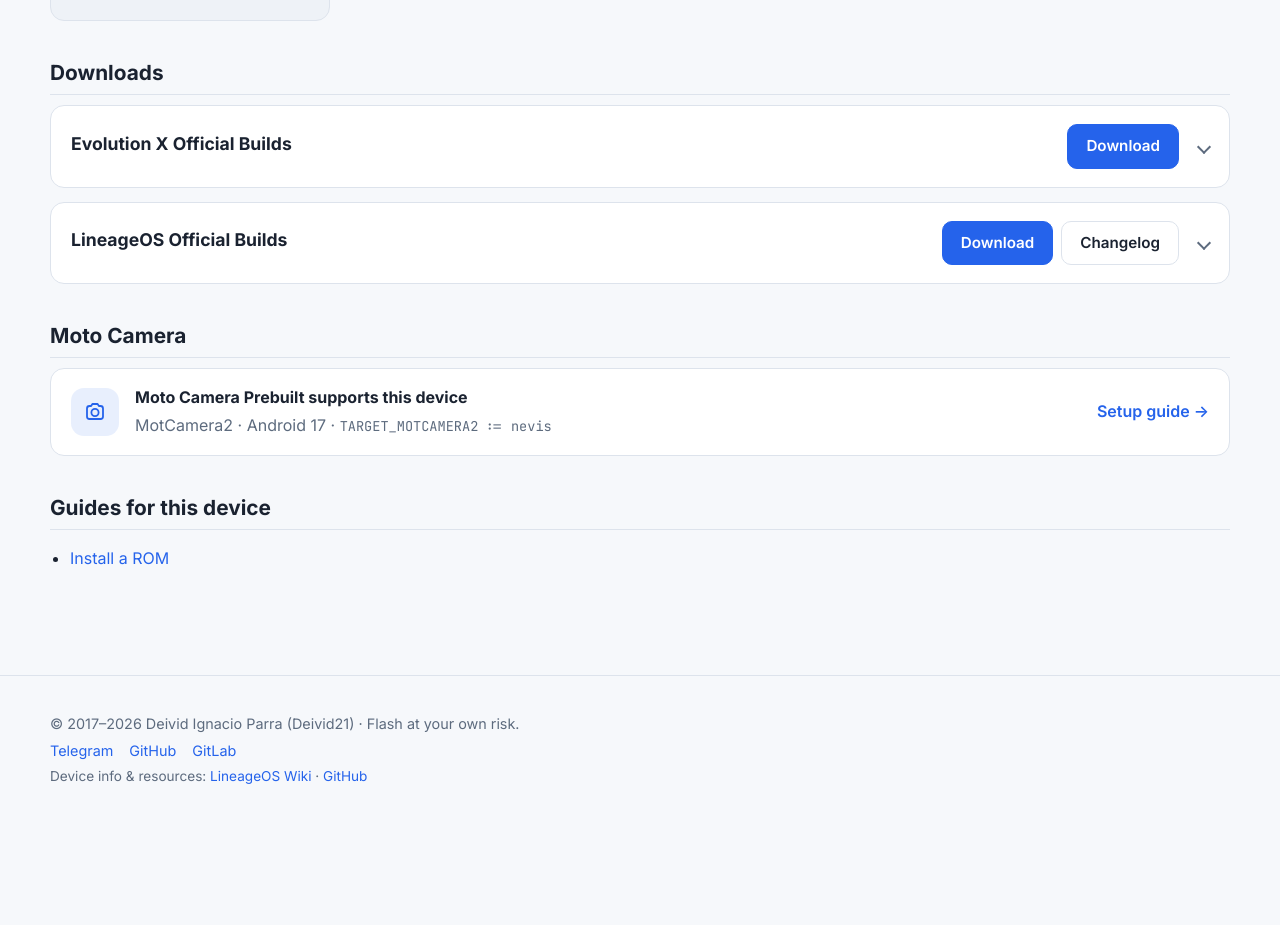
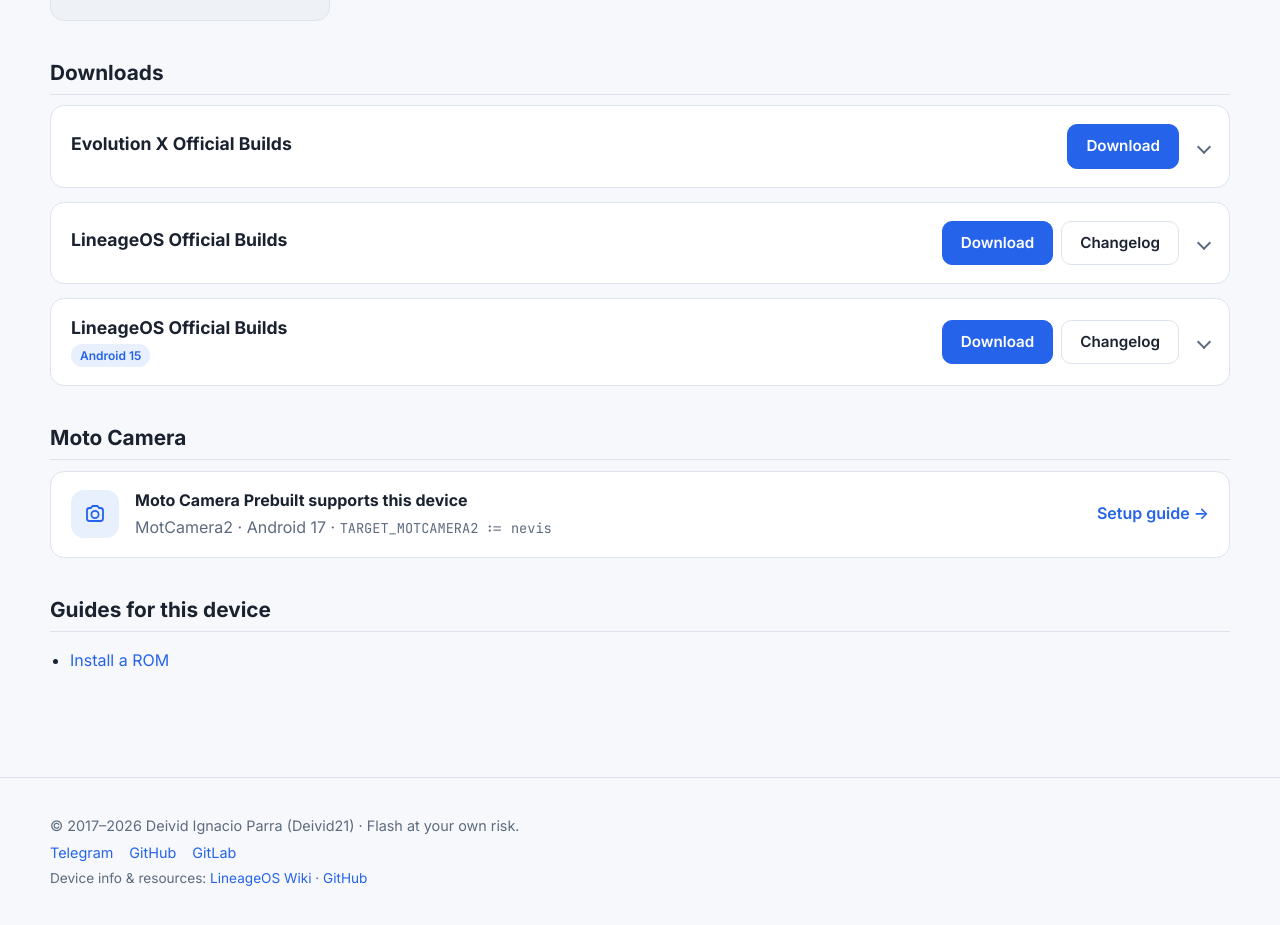
Before and after one commit to Deivid21/deivid21.github.io, a Jekyll site: the page built from _devices/bathena.md, in a window 1280 px wide and 1357 px high, cut to the strip 431-1356 px from the top of the window. Built offline with Jekyll 4.4.1, drawn with Linux system fonts in a browser that asks for light colours; part of the change alters nothing that is shown.

Commit message:
feat(devices): add archived LineageOS 22.2 build for bathena
Keep the last official LineageOS 22.2 (Android 15) signed nightly
below the current official LineageOS card.

Co-Authored-By: Claude Opus 5.5 <noreply@anthropic.com>

```diff
--- a/_devices/bathena.md
+++ b/_devices/bathena.md
@@ -18,4 +18,30 @@ roms:
     # version: ""
     # status: active      # active | discontinued
     # date: 2026-11-03
+  - name: LineageOS
+    archived: true
+    android: 15
+    version: "22.2"
+    status: discontinued
+    date: 2025-10-10
+    download: https://github.com/Deivid21/RELEASES/releases/download/lineage-22.2-20251010-nightly-bathena-signed/lineage-22.2-20251010-nightly-bathena-signed.zip
+    changelog: https://github.com/Deivid21/RELEASES/releases/tag/lineage-22.2-20251010-nightly-bathena-signed
+    sha256: "5fbc308fe32eb52128fc289bc9173a5e6b3bed6878313b28a2be5d3cc4a63e72"
+    filesize: "0.93 GB"
+    security_patch: September 2025
+    gapps: false
+    forum: https://xdaforums.com/t/rom-17-official-lineageos-24-0-for-motorola-defy-2021-bathena.4734636/
+    files:
+      - name: boot.img
+        url: https://github.com/Deivid21/RELEASES/releases/download/lineage-22.2-20251010-nightly-bathena-signed/boot.img
+      - name: dtbo.img
+        url: https://github.com/Deivid21/RELEASES/releases/download/lineage-22.2-20251010-nightly-bathena-signed/dtbo.img
+      - name: recovery.img
+        url: https://github.com/Deivid21/RELEASES/releases/download/lineage-22.2-20251010-nightly-bathena-signed/recovery.img
+      - name: super_empty.img
+        url: https://github.com/Deivid21/RELEASES/releases/download/lineage-22.2-20251010-nightly-bathena-signed/super_empty.img
+      - name: vbmeta.img
+        url: https://github.com/Deivid21/RELEASES/releases/download/lineage-22.2-20251010-nightly-bathena-signed/vbmeta.img
+    notes: "Last official LineageOS 22.2 nightly build (signed): September 2025 security patch, SELinux enforcing. No longer updated."
+    notes_es: "Última nightly oficial de LineageOS 22.2 (firmada): parche de seguridad de septiembre de 2025, SELinux enforcing. Ya no se actualiza."
 ---
```
